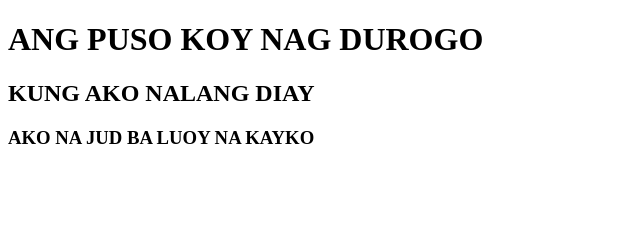
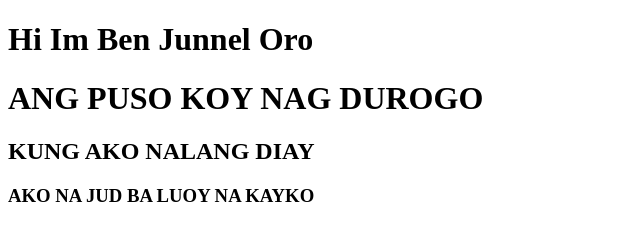
Before and after one commit to jdesolate/softdev1-h01, a plain HTML site: page oro.html in a window 1280 px wide. Shown: the whole page, without its empty margins (0-640 px from the left). Drawn offline with Linux system fonts and the light colour scheme.

Commit message:
Update oro.html

```diff
--- a/oro.html
+++ b/oro.html
@@ -6,6 +6,7 @@
     <title>Document</title>
 </head>
 <body>
+    <h1>Hi Im Ben Junnel Oro</h1>
     <h1>ANG PUSO KOY NAG DUROGO</h1>
     <h2>KUNG AKO NALANG DIAY</h2>
     <h3>AKO NA JUD BA LUOY NA KAYKO</h3>
```
